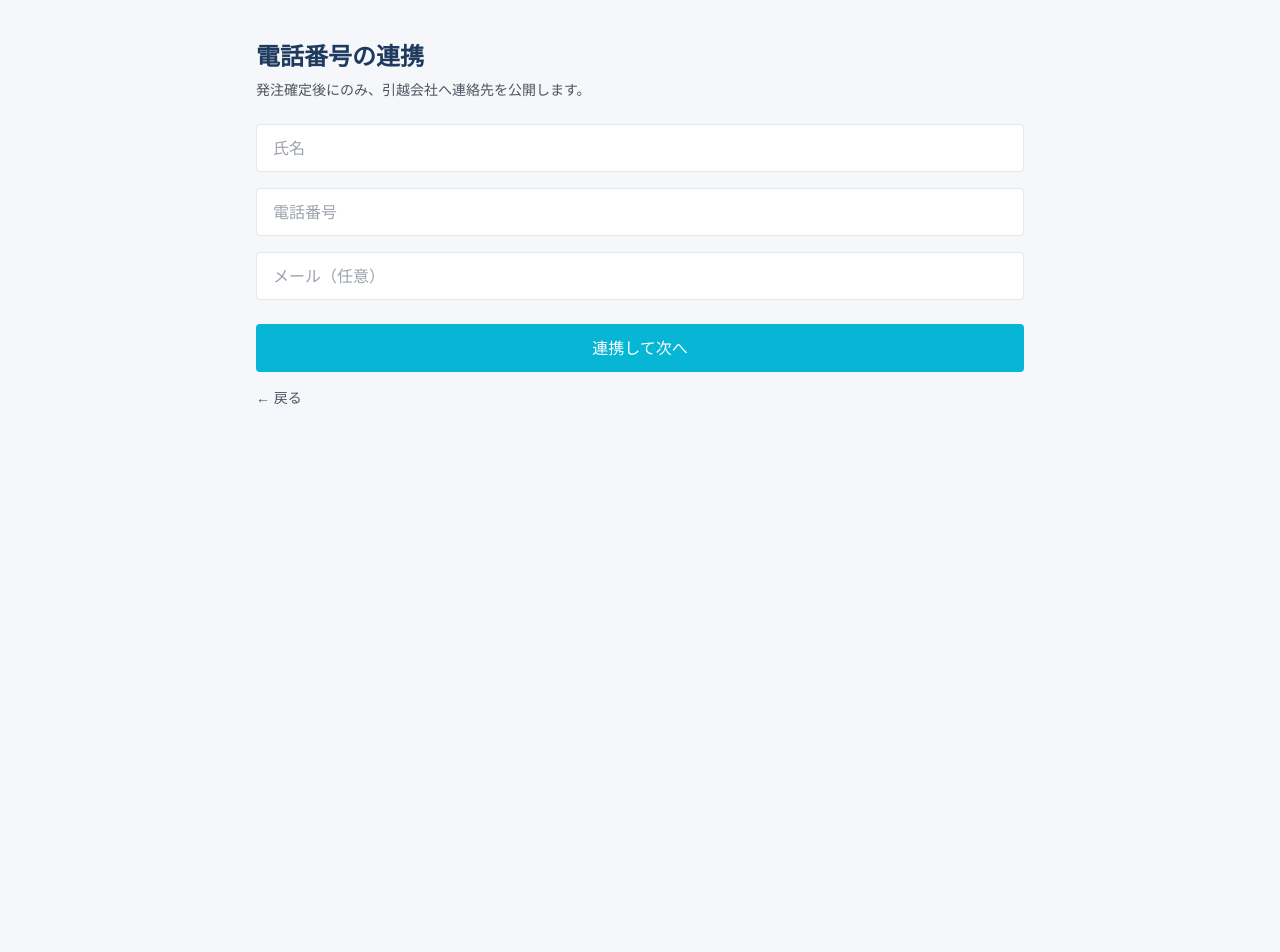
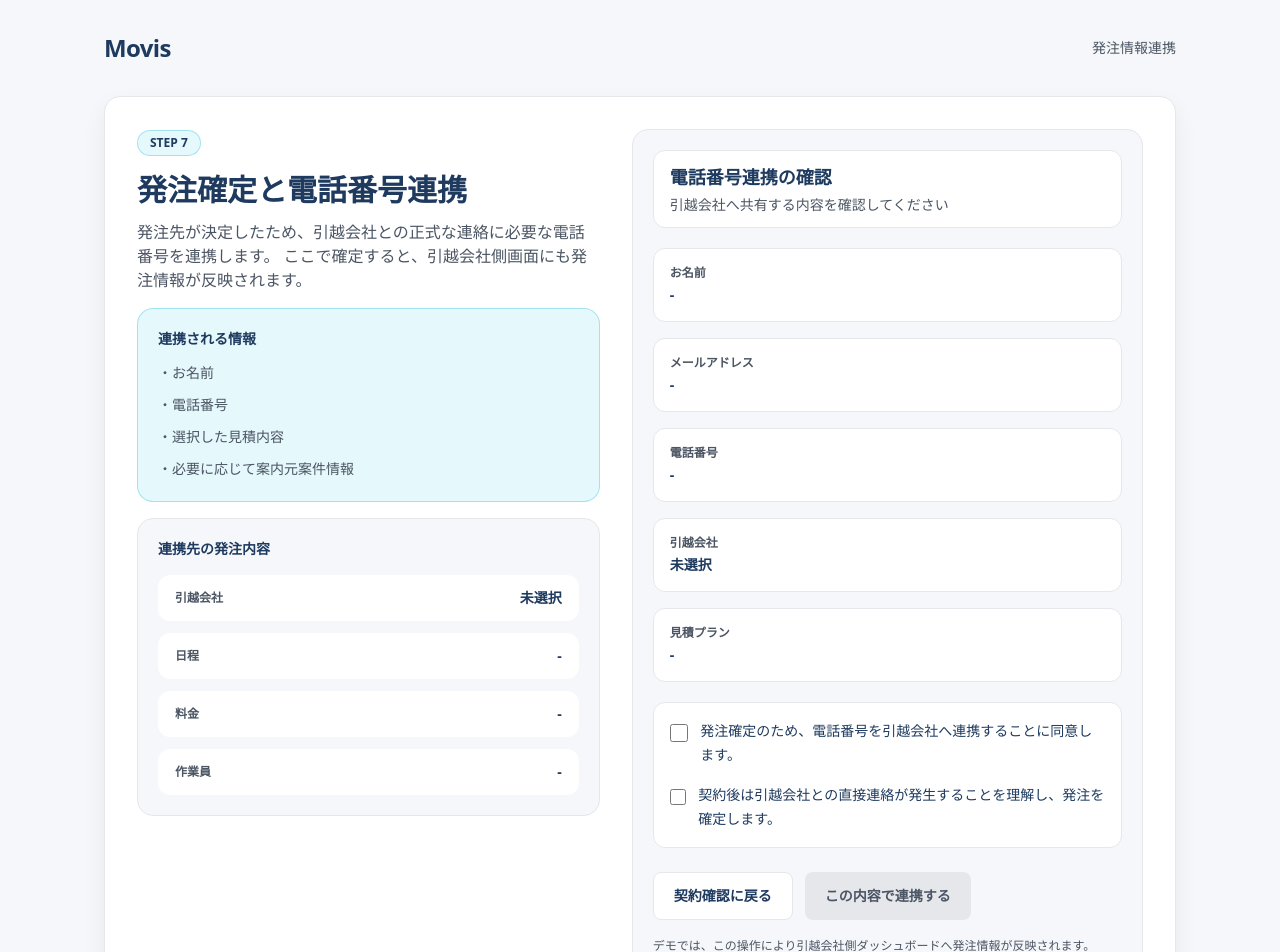
Before and after one commit to rjshimoyama-bot/lifeport-mvp, a Next.js app: page /handoff in a window 1280 px wide. Shown: the top 952 px of the page. Before the commit the page ends 800 px from the top, so only its background shows below. Built offline with nearby package versions, Linux system fonts and the light colour scheme.

Commit message:
Update page.tsx

```diff
--- a/app/handoff/page.tsx
+++ b/app/handoff/page.tsx
@@ -1,97 +1,268 @@
 "use client";
 
 import Link from "next/link";
-import { useState } from "react";
+import { useEffect, useState } from "react";
+
+type SelectedQuote = {
+  company: string;
+  plan: string;
+  price: string;
+  crew: string;
+  truck: string;
+  insurance: string;
+  note: string;
+};
+
+type UserInfo = {
+  name: string;
+  email: string;
+  phone: string;
+};
+
+type LeadInfo = {
+  leadId: string;
+  agentName: string;
+  propertyName: string;
+};
 
 export default function HandoffPage() {
-  const [name, setName] = useState("");
-  const [phone, setPhone] = useState("");
-  const [email, setEmail] = useState("");
+  const [selectedQuote, setSelectedQuote] = useState<SelectedQuote>({
+    company: "未選択",
+    plan: "-",
+    price: "-",
+    crew: "-",
+    truck: "-",
+    insurance: "-",
+    note: "見積もり内容を確認してください。",
+  });
 
-  const submit = () => {
-    if (!name || !phone) {
-      alert("氏名と電話番号は必須です");
-      return;
+  const [userInfo, setUserInfo] = useState<UserInfo>({
+    name: "",
+    email: "",
+    phone: "",
+  });
+
+  const [leadInfo, setLeadInfo] = useState<LeadInfo | null>(null);
+  const [agreePhoneShare, setAgreePhoneShare] = useState(false);
+  const [agreeTerms, setAgreeTerms] = useState(false);
+
+  useEffect(() => {
+    const savedQuote = localStorage.getItem("movis_selected_quote");
+    if (savedQuote) {
+      try {
+        setSelectedQuote(JSON.parse(savedQuote));
+      } catch {
+        // noop
+      }
     }
 
-    const selectedQuote = JSON.parse(
-      localStorage.getItem("movis_selected_quote") || "null"
-    );
+    const savedUser = localStorage.getItem("movis_user_info");
+    if (savedUser) {
+      try {
+        setUserInfo(JSON.parse(savedUser));
+      } catch {
+        // noop
+      }
+    }
 
-    const orders = JSON.parse(
-      localStorage.getItem("movis_confirmed_orders") || "[]"
-    );
+    const savedLead = localStorage.getItem("movis_lead_info");
+    if (savedLead) {
+      try {
+        setLeadInfo(JSON.parse(savedLead));
+      } catch {
+        // noop
+      }
+    }
+  }, []);
 
-    const newOrder = {
+  const canSubmit =
+    userInfo.name.trim() &&
+    userInfo.phone.trim() &&
+    selectedQuote.company !== "未選択" &&
+    agreePhoneShare &&
+    agreeTerms;
+
+  const handleSubmit = () => {
+    if (!canSubmit) return;
+
+    const existing = JSON.parse(localStorage.getItem("movis_confirmed_orders") || "[]");
+
+    const order = {
       id: `ORD-${Date.now()}`,
-      customerName: name,
-      customerPhone: phone,
-      customerEmail: email,
-      company: selectedQuote?.company || "未選択",
-      plan: selectedQuote?.plan || "-",
-      price: selectedQuote?.price || "-",
-      crew: selectedQuote?.crew || "-",
-      truck: selectedQuote?.truck || "-",
-      insurance: selectedQuote?.insurance || "-",
+      company: selectedQuote.company,
+      plan: selectedQuote.plan,
+      price: selectedQuote.price,
+      crew: selectedQuote.crew,
+      truck: selectedQuote.truck,
+      insurance: selectedQuote.insurance,
+      customerName: userInfo.name,
+      customerEmail: userInfo.email,
+      customerPhone: userInfo.phone,
+      leadId: leadInfo?.leadId || "",
+      agentName: leadInfo?.agentName || "",
+      propertyName: leadInfo?.propertyName || "",
+      handoffAt: new Date().toISOString(),
       status: "連携済み",
-      handoffAt: new Date().toISOString(),
     };
 
     localStorage.setItem(
       "movis_confirmed_orders",
-      JSON.stringify([...orders, newOrder])
+      JSON.stringify([order, ...existing])
     );
 
-    alert("引越会社へ連携しました");
-
+    alert("電話番号連携を含む発注情報を引越会社へ連携しました（デモ）。");
     window.location.href = "/tasks";
   };
 
   return (
     <main className="min-h-screen bg-bg">
-      <div className="mx-auto max-w-[800px] px-4 py-10">
-        <h1 className="text-2xl font-bold text-navy">
-          電話番号の連携
-        </h1>
+      <div className="mx-auto max-w-[1120px] px-4 py-6 md:px-6 md:py-8">
+        <header className="flex items-center justify-between">
+          <Link href="/" className="text-2xl font-bold tracking-tight text-navy">
+            Movis
+          </Link>
+          <span className="text-sm text-muted">発注情報連携</span>
+        </header>
 
-        <p className="mt-2 text-sm text-muted">
-          発注確定後にのみ、引越会社へ連絡先を公開します。
-        </p>
+        <section className="mt-8">
+          <div className="rounded-2xl border border-border bg-white p-6 shadow-soft md:p-8">
+            <div className="grid gap-8 lg:grid-cols-[0.95fr_1.05fr]">
+              <div className="space-y-4">
+                <div className="inline-flex rounded-full border border-cyan/30 bg-cyan/10 px-3 py-1 text-xs font-semibold text-navy">
+                  STEP 7
+                </div>
 
-        <div className="mt-6 space-y-4">
-          <input
-            placeholder="氏名"
-            value={name}
-            onChange={(e) => setName(e.target.value)}
-            className="w-full h-12 px-4 border rounded"
-          />
+                <div>
+                  <h1 className="text-2xl font-bold text-navy md:text-3xl">
+                    発注確定と電話番号連携
+                  </h1>
+                  <p className="mt-3 text-sm leading-6 text-muted md:text-base">
+                    発注先が決定したため、引越会社との正式な連絡に必要な電話番号を連携します。
+                    ここで確定すると、引越会社側画面にも発注情報が反映されます。
+                  </p>
+                </div>
 
-          <input
-            placeholder="電話番号"
-            value={phone}
-            onChange={(e) => setPhone(e.target.value)}
-            className="w-full h-12 px-4 border rounded"
-          />
+                <div className="rounded-2xl border border-cyan/30 bg-cyan/10 p-5">
+                  <div className="text-sm font-semibold text-navy">連携される情報</div>
+                  <ul className="mt-3 space-y-2 text-sm leading-6 text-muted">
+                    <li>・お名前</li>
+                    <li>・電話番号</li>
+                    <li>・選択した見積内容</li>
+                    <li>・必要に応じて案内元案件情報</li>
+                  </ul>
+                </div>
 
-          <input
-            placeholder="メール（任意）"
-            value={email}
-            onChange={(e) => setEmail(e.target.value)}
-            className="w-full h-12 px-4 border rounded"
-          />
-        </div>
+                <div className="rounded-2xl border border-border bg-bg p-5">
+                  <div className="text-sm font-semibold text-navy">連携先の発注内容</div>
+                  <div className="mt-4 space-y-3">
+                    <InfoRow label="引越会社" value={selectedQuote.company} />
+                    <InfoRow label="日程" value={selectedQuote.plan} />
+                    <InfoRow label="料金" value={selectedQuote.price} />
+                    <InfoRow label="作業員" value={selectedQuote.crew} />
+                  </div>
+                </div>
+              </div>
 
-        <button
-          onClick={submit}
-          className="mt-6 w-full h-12 bg-cyan text-white rounded"
-        >
-          連携して次へ
-        </button>
+              <div className="rounded-2xl border border-border bg-bg p-5">
+                <div className="rounded-xl border border-border bg-white px-4 py-3">
+                  <div className="text-lg font-bold text-navy">電話番号連携の確認</div>
+                  <div className="mt-1 text-sm text-muted">
+                    引越会社へ共有する内容を確認してください
+                  </div>
+                </div>
 
-        <Link href="/confirm" className="block mt-4 text-sm text-muted">
-          ← 戻る
-        </Link>
+                <div className="mt-5 space-y-4">
+                  <ReadOnlyField label="お名前" value={userInfo.name || "-"} />
+                  <ReadOnlyField label="メールアドレス" value={userInfo.email || "-"} />
+                  <ReadOnlyField label="電話番号" value={userInfo.phone || "-"} />
+                  <ReadOnlyField label="引越会社" value={selectedQuote.company || "-"} />
+                  <ReadOnlyField label="見積プラン" value={selectedQuote.plan || "-"} />
+                </div>
+
+                {leadInfo && (
+                  <div className="mt-5 rounded-xl border border-border bg-white p-4">
+                    <div className="text-sm font-semibold text-navy">案内元案件情報</div>
+                    <div className="mt-3 space-y-2">
+                      <InfoRow label="案件ID" value={leadInfo.leadId} />
+                      <InfoRow label="案内元" value={leadInfo.agentName} />
+                      <InfoRow label="物件名" value={leadInfo.propertyName} />
+                    </div>
+                  </div>
+                )}
+
+                <div className="mt-5 rounded-xl border border-border bg-white p-4">
+                  <label className="flex items-start gap-3 cursor-pointer">
+                    <input
+                      type="checkbox"
+                      className="mt-1 h-5 w-5 accent-[#06B6D4]"
+                      checked={agreePhoneShare}
+                      onChange={(e) => setAgreePhoneShare(e.target.checked)}
+                    />
+                    <span className="text-sm leading-6 text-navy">
+                      発注確定のため、電話番号を引越会社へ連携することに同意します。
+                    </span>
+                  </label>
+
+                  <label className="mt-4 flex items-start gap-3 cursor-pointer">
+                    <input
+                      type="checkbox"
+                      className="mt-1 h-5 w-5 accent-[#06B6D4]"
+                      checked={agreeTerms}
+                      onChange={(e) => setAgreeTerms(e.target.checked)}
+                    />
+                    <span className="text-sm leading-6 text-navy">
+                      契約後は引越会社との直接連絡が発生することを理解し、発注を確定します。
+                    </span>
+                  </label>
+                </div>
+
+                <div className="mt-6 flex flex-col gap-3 sm:flex-row">
+                  <Link
+                    href="/confirm"
+                    className="inline-flex h-12 items-center justify-center rounded-lg border border-border bg-white px-5 text-sm font-semibold text-navy hover:bg-white/80"
+                  >
+                    契約確認に戻る
+                  </Link>
+
+                  <button
+                    onClick={handleSubmit}
+                    className={[
+                      "inline-flex h-12 items-center justify-center rounded-lg px-5 text-sm font-semibold transition",
+                      canSubmit
+                        ? "bg-cyan text-white hover:bg-[#0891B2]"
+                        : "pointer-events-none bg-border text-muted",
+                    ].join(" ")}
+                  >
+                    この内容で連携する
+                  </button>
+                </div>
+
+                <div className="mt-4 text-xs leading-5 text-muted">
+                  デモでは、この操作により引越会社側ダッシュボードへ発注情報が反映されます。
+                </div>
+              </div>
+            </div>
+          </div>
+        </section>
       </div>
     </main>
   );
 }
+
+function ReadOnlyField({ label, value }: { label: string; value: string }) {
+  return (
+    <div className="rounded-xl border border-border bg-white p-4">
+      <div className="text-xs font-semibold text-muted">{label}</div>
+      <div className="mt-1 text-sm font-semibold text-navy">{value}</div>
+    </div>
+  );
+}
+
+function InfoRow({ label, value }: { label: string; value: string }) {
+  return (
+    <div className="flex items-center justify-between rounded-xl border border-white/60 bg-white px-4 py-3">
+      <div className="text-xs font-semibold text-muted">{label}</div>
+      <div className="text-sm font-semibold text-navy">{value}</div>
+    </div>
+  );
+}
```
